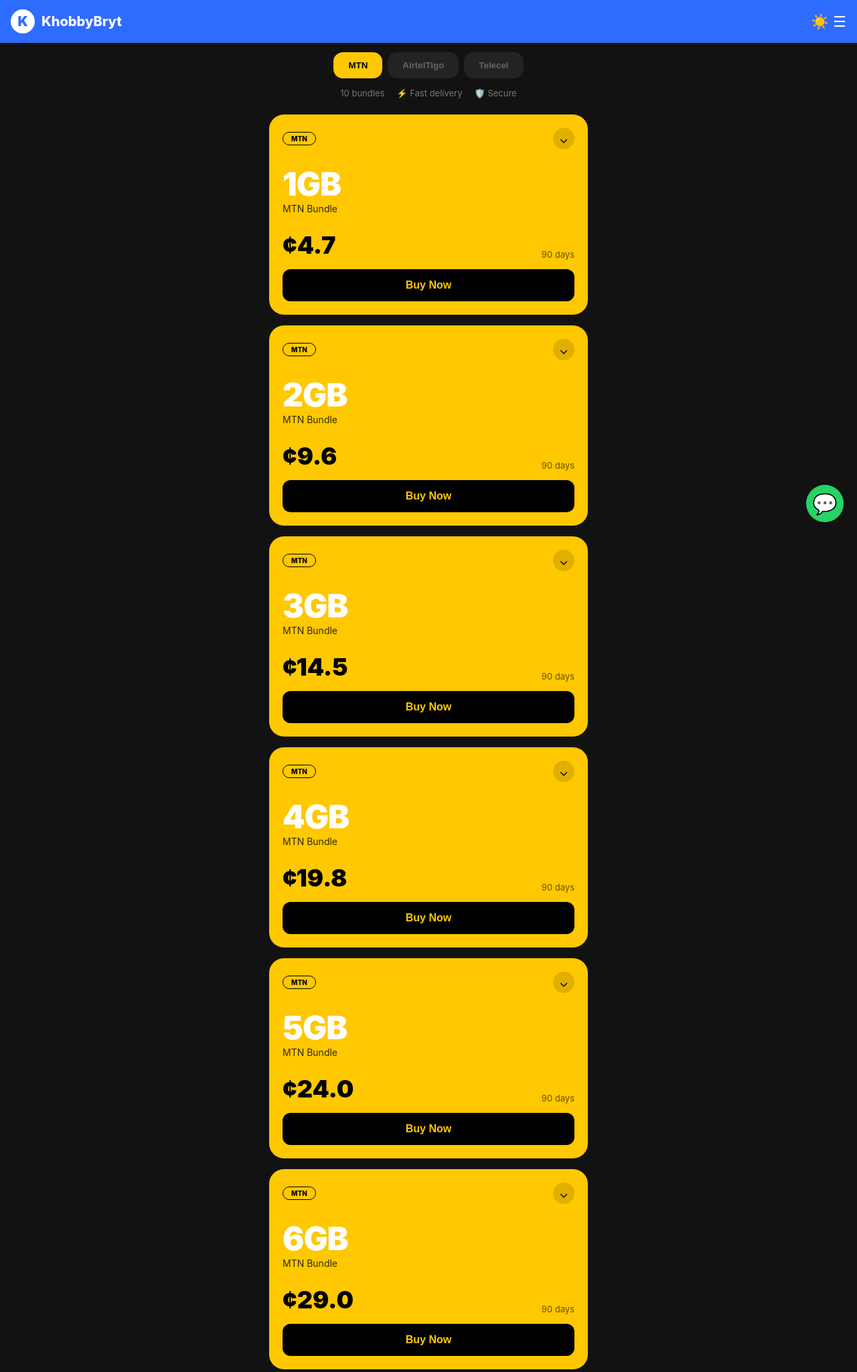
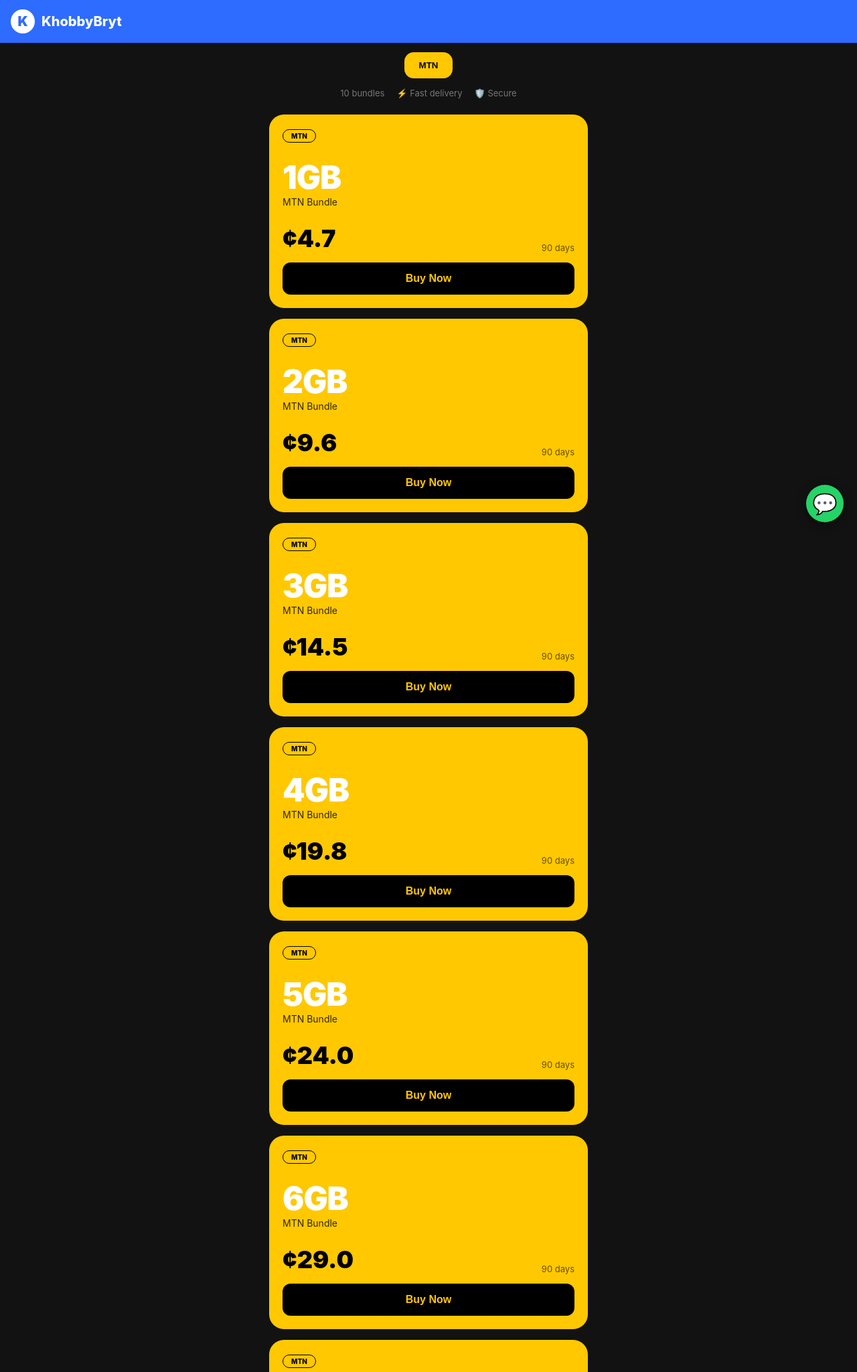
Before and after one commit to aybright225/khobbydata, a Flask app: page / in a window 1280 px wide. Shown: the top 2049 px of the page at 67% size. Run offline with Flask 3, Linux system fonts and the light colour scheme.

Commit message:
Refactor styles and update WhatsApp link
Updated the header and tab styles, adjusted card layout, and changed the WhatsApp link.

```diff
--- a/templates/index.html
+++ b/templates/index.html
@@ -7,39 +7,32 @@
 <style>
 *{margin:0;padding:0;box-sizing:border-box}
 body{background:#121212;font-family: -apple-system,BlinkMacSystemFont,sans-serif;color:#fff}
-.header{background:#2E6BFF;padding:14px 16px;display:flex;justify-content:space-between;align-items:center;position:sticky;top:0;z-index:10}
+.header{background:#2E6BFF;padding:14px 16px;display:flex;align-items:center;position:sticky;top:0;z-index:10}
 .logo{display:flex;align-items:center;gap:10px;font-weight:800;font-size:20px}
 .logo-k{background:#fff;color:#2E6BFF;width:36px;height:36px;border-radius:50%;display:flex;align-items:center;justify-content:center;font-weight:900}
 .tabs{display:flex;gap:8px;padding:14px;justify-content:center}
-.tab{padding:12px 22px;border-radius:14px;font-weight:700;border:none}
-.tab.active{background:#FFC800;color:#000}
-.tab.inactive{background:#232323;color:#666}
+.tab{padding:12px 22px;border-radius:14px;font-weight:700;border:none;background:#FFC800;color:#000}
 .info{display:flex;gap:18px;justify-content:center;color:#777;font-size:13px;padding-bottom:12px}
-.cards{padding:12px;max-width:500px;margin:0 auto}
+.cards{padding:12px;max-width:500px;margin:0 auto;padding-bottom:90px}
 .card{background:#FFC800;border-radius:22px;padding:20px;margin-bottom:16px;color:#000}
-.top{display:flex;justify-content:space-between;align-items:center}
-.badge{border:1.5px solid #000;border-radius:20px;padding:3px 12px;font-size:10px;font-weight:800}
-.arrow{background:rgba(0,0,0,0.12);width:32px;height:32px;border-radius:50%;display:flex;align-items:center;justify-content:center;font-size:18px}
+.badge{border:1.5px solid #000;border-radius:20px;padding:3px 12px;font-size:10px;font-weight:800;display:inline-block}
 .gb{font-size:48px;font-weight:900;color:#fff;margin-top:28px;line-height:1;letter-spacing:-1px}
 .sub{font-size:14px;opacity:.8;margin-top:4px}
 .price-row{display:flex;justify-content:space-between;align-items:end;margin-top:24px}
 .price{font-size:36px;font-weight:900}
 .days{font-size:13px;opacity:.6}
 .buy{width:100%;margin-top:14px;padding:15px;background:#000;color:#FFC800;border:none;border-radius:12px;font-weight:800;font-size:16px;cursor:pointer}
-.wa{position:fixed;bottom:20px;right:20px;background:#25D366;width:56px;height:56px;border-radius:50%;display:flex;align-items:center;justify-content:center;font-size:30px;text-decoration:none;z-index:99}
+.wa{position:fixed;bottom:20px;right:20px;background:#25D366;width:56px;height:56px;border-radius:50%;display:flex;align-items:center;justify-content:center;font-size:30px;text-decoration:none;z-index:99;box-shadow:0 4px 15px rgba(0,0,0,0.4)}
 </style>
 </head>
 <body>
 
 <div class="header">
   <div class="logo"><div class="logo-k">K</div> KhobbyBryt</div>
-  <div style="font-size:22px">☀️ ☰</div>
 </div>
 
 <div class="tabs">
-  <button class="tab active">MTN</button>
-  <button class="tab inactive">AirtelTigo</button>
-  <button class="tab inactive">Telecel</button>
+  <button class="tab">MTN</button>
 </div>
 
 <div class="info">
@@ -51,10 +44,7 @@ body{background:#121212;font-family: -apple-system,BlinkMacSystemFont,sans-serif
 <div class="cards">
 {% for b in bundles %}
 <div class="card">
-  <div class="top">
-    <div class="badge">{{ b.network.upper() }}</div>
-    <div class="arrow">⌄</div>
-  </div>
+  <div class="badge">{{ b.network.upper() }}</div>
   <div class="gb">{{ b.data }}</div>
   <div class="sub">{{ b.network.upper() }} Bundle</div>
   <div class="price-row">
@@ -70,7 +60,7 @@ body{background:#121212;font-family: -apple-system,BlinkMacSystemFont,sans-serif
 {% endfor %}
 </div>
 
-<a href="https://wa.me/233559123456" class="wa">💬</a>
+<a href="https://wa.me/233533081932" class="wa">💬</a>
 
 <script>
 function fill(f,id){
```
